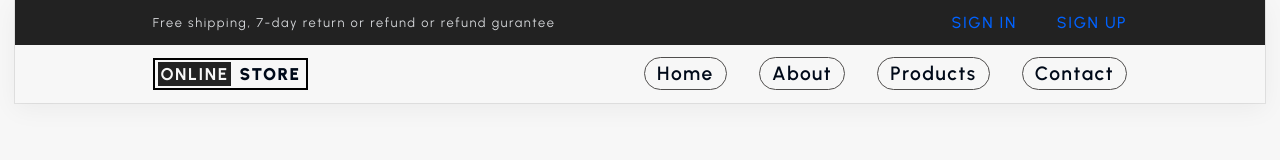
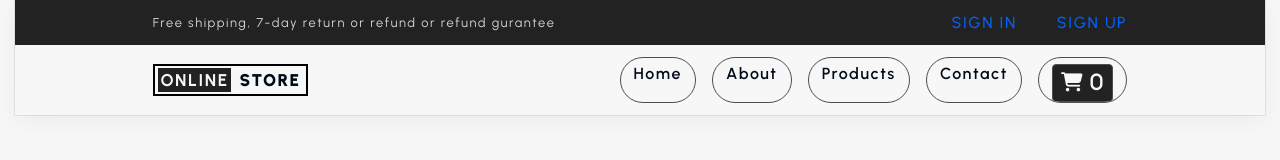
Before and after one commit to VedanshChasta/Online-Store, a website built with Vite: page index.html in a window 1280 px wide. Built offline with nearby package versions, Linux system fonts and the light colour scheme.

Commit message:
adding addcart option in navbar

```diff
--- a/index.html
+++ b/index.html
@@ -4,6 +4,7 @@
   <meta charset="UTF-8">
   <meta name="viewport" content="width=device-width, initial-scale=1.0">
   <link rel="stylesheet" href="src/style.css">
+  <link rel="stylesheet" href="https://cdnjs.cloudflare.com/ajax/libs/font-awesome/6.7.2/css/all.min.css" integrity="sha512-Evv84Mr4kqVGRNSgIGL/F/aIDqQb7xQ2vcrdIwxfjThSH8CSR7PBEakCr51Ck+w+/U6swU2Im1vVX0SVk9ABhg==" crossorigin="anonymous" referrerpolicy="no-referrer" />
   <title>E-Store</title>
 </head>
 <body>
@@ -43,6 +44,11 @@
           <li class="nav-item">
             <a href="contact.html" class="nav-link">contact</a>
           </li>
+          <li class="nav-item">
+            <a href="/addToCart.html" class="nav-link addtocart" id="cartValue">
+              <i class="fa-solid fa-cart-shopping"> 0 </i>
+            </a>
+          </li>
         </ul>
       </nav>
     </div>
--- a/src/style.css
+++ b/src/style.css
@@ -147,13 +147,13 @@ p,li,a{
 
 .navbar ul{
     display: flex;
-    gap: 2rem;
+    gap: 1rem;
 }
 .navbar ul li{
     border: 1px solid var(--para-color);
     border-radius: 50px;
-    padding: 4px 12px;
-    text-align: center;
+    padding: 6px 5px 0 5px;
+    /* text-align: center; */
     display: inline-block;
     position: relative;
     overflow: hidden;
@@ -177,14 +177,31 @@ p,li,a{
 
 }
 .navbar ul li a{
+    padding: 8px 8px;
     color: var(--heading-color);
     text-transform: capitalize;
-    font-size: 1.2rem;
+    font-size: 1rem;
     font-weight: 600;
     cursor: pointer;
     position: relative;
     z-index: 9;
+    text-align: center;
 }
 .navbar ul li:hover a{
     color: var(--bg-color);
 }
+
+
+.navbar ul li:last-child a i{
+    border: 1px solid var(--para-color);
+    border-radius: 4px;
+    background-color: var(--bg2-color);
+    padding: 8px;
+    text-align: center;
+    position: relative;
+    color: var(--bg-color);
+    font-size: 1.2rem;
+
+    & i{
+    }
+}
```
